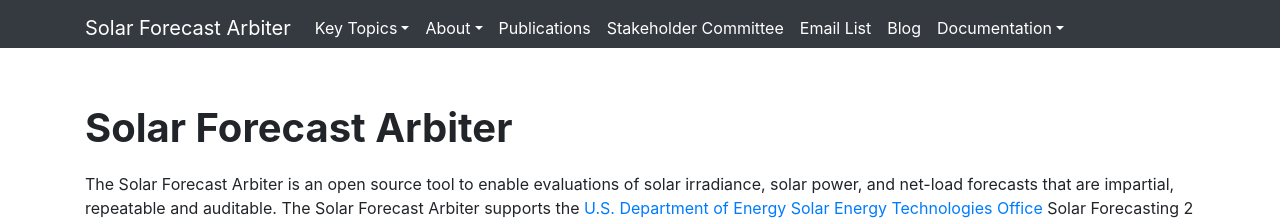
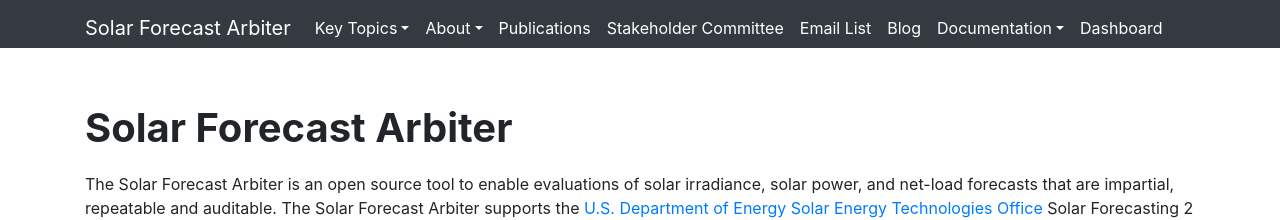
Before and after one commit to SolarArbiter/SolarArbiter.github.io, a Jekyll site: the page built from index.html, in a window 1280 px wide. Shown: the top 220 px of the page. Built offline with Jekyll 4.4.1, drawn with Linux system fonts in a browser that asks for light colours; comment, search, counter and statistics services are not loaded.

Commit message:
add dashboard link to nav bar

```diff
--- a/_data/navigation.yml
+++ b/_data/navigation.yml
@@ -62,3 +62,6 @@
 
   - name: Data Access Control
     link: /data-access-workflow/
+
+- name: Dashboard
+  link: https://dashboard.solarforecastarbiter.org
```
